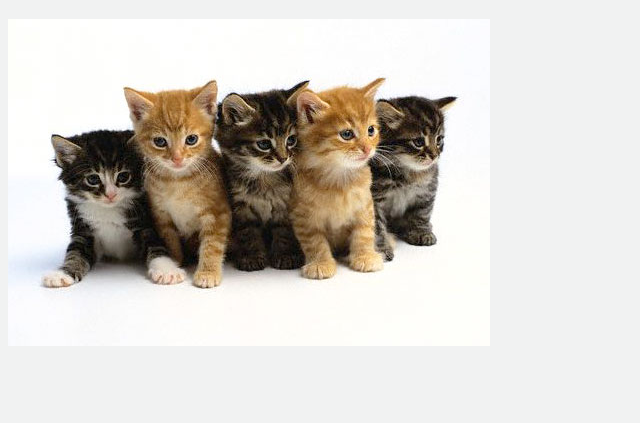
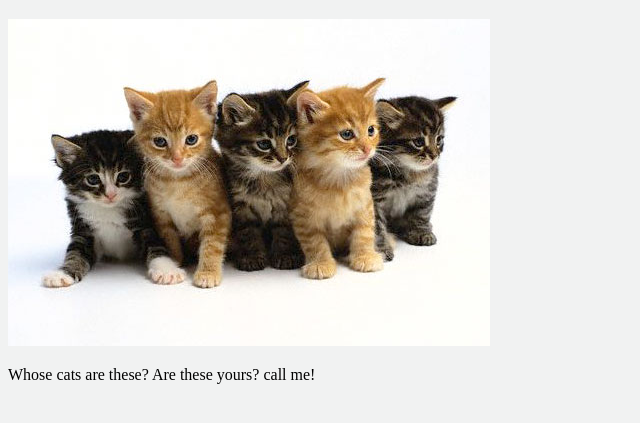
Before and after one commit to bobbypriam/super-amazing, a plain HTML site: page index.html in a window 1280 px wide. Shown: the part 61-484 px from the top of the page, without its empty margins (0-640 px from the left). Drawn offline with Linux system fonts and the light colour scheme.

Commit message:
nambahin paragraf di bawah gambar

```diff
--- a/index.html
+++ b/index.html
@@ -11,6 +11,7 @@
     <div class="main">
       <h1>This is super amazing!</h1>
       <p><img src="kittens.jpg" alt="Kittens!" /></p>
+	  <p> Whose cats are these? Are these yours? call me!</p>
     </div>
   </body>
 </html>
```
